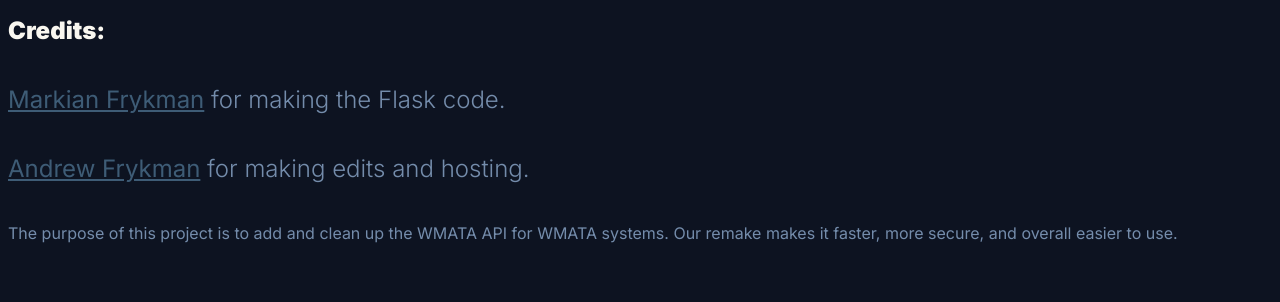
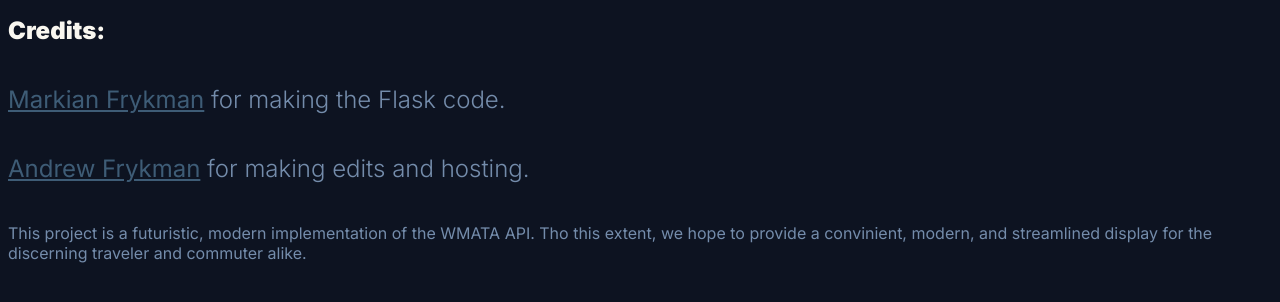
Before and after one commit to Made-By-Esmel/api_wmata, a Flask app: page / in a window 1280 px wide. Shown: the top 302 px of the page. Run offline with Flask 2, Linux system fonts and the light colour scheme.

Commit message:
updated credits description.

```diff
--- a/templates/credits.html
+++ b/templates/credits.html
@@ -12,7 +12,8 @@
 <body>
   <h1>Credits:</h1>
   <h5><a href="https://github.com/PlanMan1717" target="_blank">Markian Frykman</a> for making the Flask code.</h5><h5> <a id="andrew" href="https://esmel.xyz" target="_blank">Andrew Frykman</a> for making edits and hosting.</h5>
-  <p>The purpose of this project is to add and clean up the WMATA API for WMATA systems. Our remake makes it faster, more secure, and overall easier to use.</p>
+  <p>This project is a futuristic, modern implementation of the WMATA API. Tho this extent, we hope to provide a convinient, modern, and streamlined display for the discerning traveler and commuter alike.</p>
+<!--  This project is a futuristic, modern implementation of the WMATA API. Tho this extent, we hope to provide a convinient, modern, and streamlined display for the discerning traveler and commuter alike. -->
 
 </body>
 </html>
```
